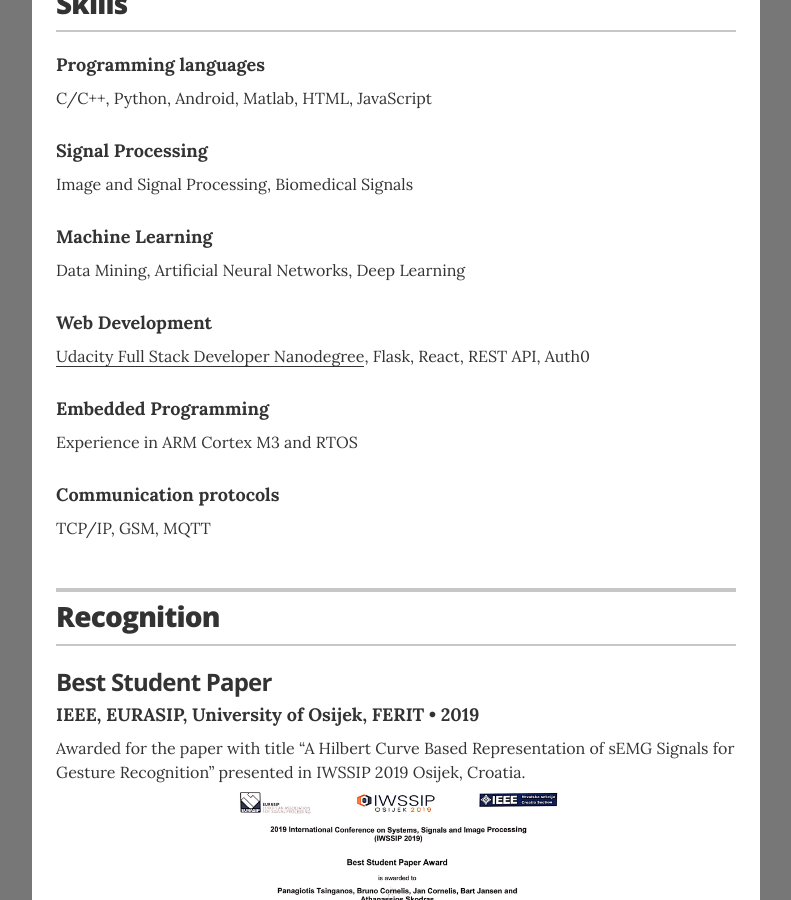
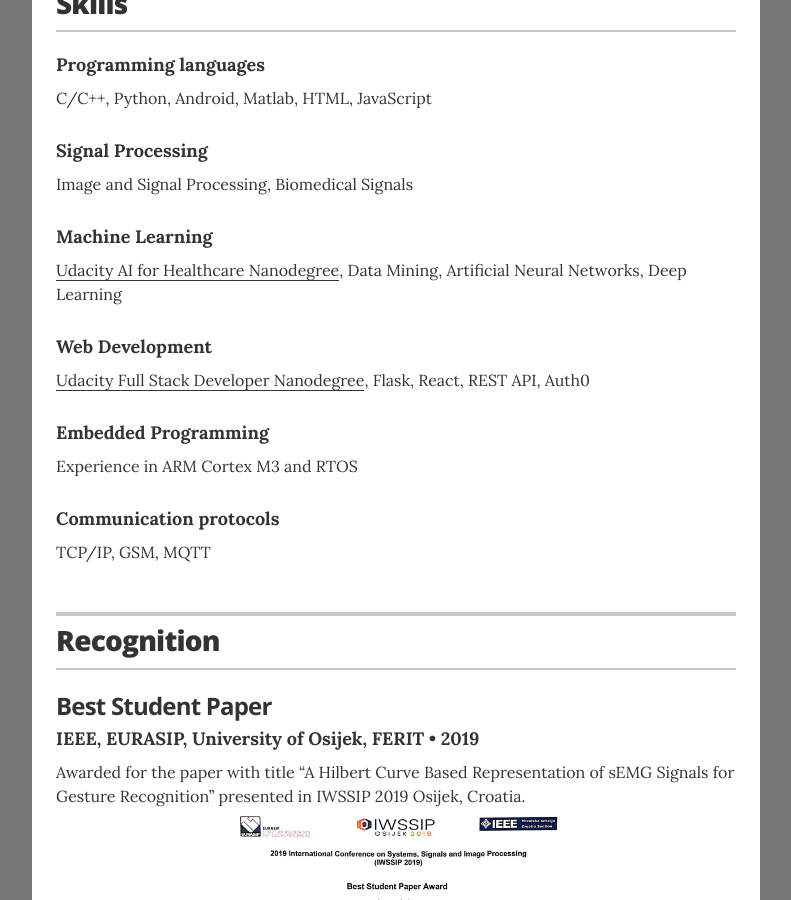
Before and after one commit to ptsinganos/ptsinganos.github.io, a Jekyll site: the page built from index.html, in a window 1280 px wide and 900 px high, scrolled down 2089 px. Shown: the whole window, without its empty margins (244-1035 px from the left). Built offline with Jekyll 4.4.1, drawn with Linux system fonts in a browser that asks for light colours.

Commit message:
Update skills.yml

```diff
--- a/_data/skills.yml
+++ b/_data/skills.yml
@@ -10,7 +10,7 @@
   description: Image and Signal Processing, Biomedical Signals
 
 - skill: Machine Learning
-  description: Data Mining, Artificial Neural Networks, Deep Learning
+  description: <a href="https://confirm.udacity.com/EYWCXCYK">Udacity AI for Healthcare Nanodegree</a>, Data Mining, Artificial Neural Networks, Deep Learning
 
 - skill: Web Development
   description: <a href="https://confirm.udacity.com/GDTR432H">Udacity Full Stack Developer Nanodegree</a>, Flask, React, REST API, Auth0
```
